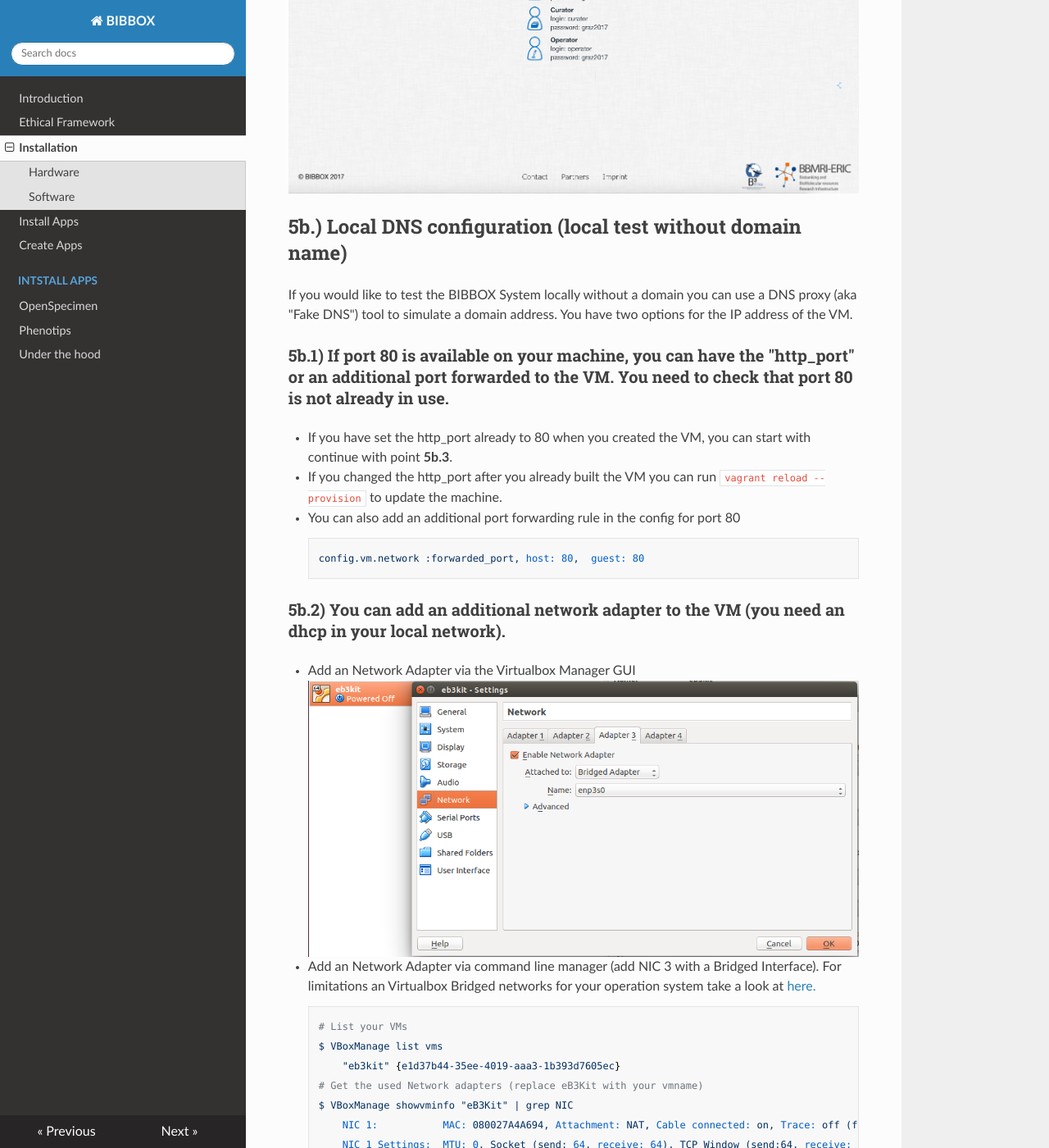
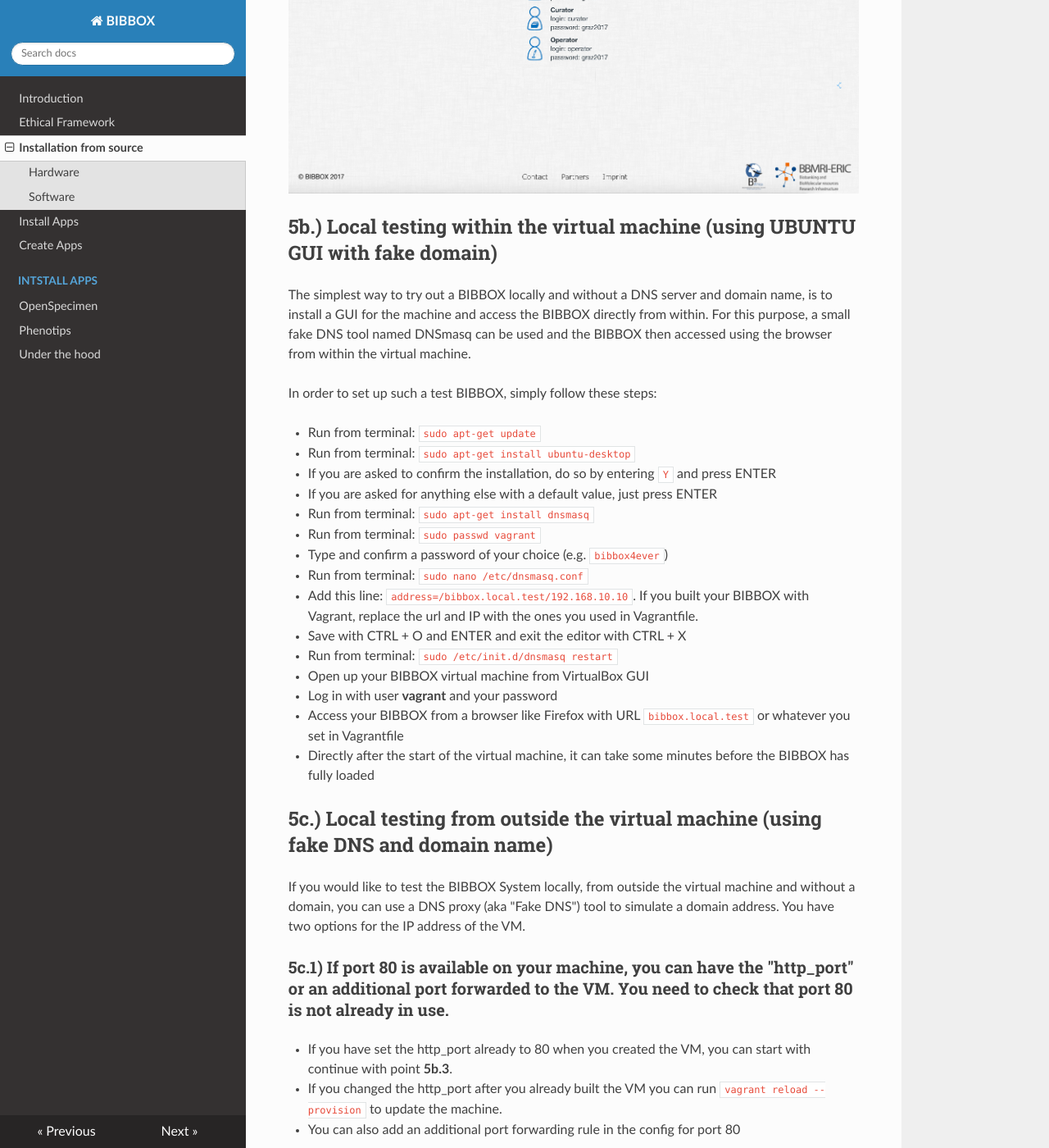
Before and after one commit to roxmer/bibbox-documentation, an MkDocs documentation site: the page built from docs/installation-source.md, in a window 1280 px wide and 1400 px high, scrolled down 10115 px. Shown: the whole window at 82% size. Built offline with MkDocs 1.6.1, drawn with Linux system fonts in a browser that asks for light colours; nearby versions of some CDN libraries; old or Windows-style settings are respelled for this version of MkDocs; some of the changed text lies outside the part shown.

Commit message:
Added Local Testing with GUI guide

```diff
--- a/docs/installation.md
+++ b/docs/installation-source.md
@@ -278,7 +278,7 @@ You will recognize it has finished, when you see a message saying "Applied catal
 ![alt text](images/installation/installation-finished.png "Finished installation")
 
 
-## 5a.) Proxy, DNS configuration (with domain name)
+## 5a.) Proxy, DNS configuration on server (with domain name)
 
 After the installation has finished, BIBBOX will automatically start its internal configuration process and boot up the BIBBOX's Liferay portal.
 Please note, that this process will take several minutes!
@@ -336,11 +336,34 @@ If your hosting provider offers you an administration panel for managing domains
 
 
 
-## 5b.) Local DNS configuration (local test without domain name)
+## 5b.) Local testing within the virtual machine (using UBUNTU GUI with fake domain)
 
-If you would like to test the BIBBOX System locally without a domain you can use a DNS proxy (aka "Fake DNS") tool to simulate a domain address. You have two options for the IP address of the VM.
+The simplest way to try out a BIBBOX locally and without a DNS server and domain name, is to install a GUI for the machine and access the BIBBOX directly from within.
+For this purpose, a small fake DNS tool named DNSmasq can be used and the BIBBOX then accessed using the browser from within the virtual machine.
 
-### 5b.1) If port 80 is available on your machine, you can have the "http_port" or an additional port forwarded to the VM. You need to check that port 80 is not already in use.
+In order to set up such a test BIBBOX, simply follow these steps:
+
+* Run from terminal: `sudo apt-get update`
+* Run from terminal: `sudo apt-get install ubuntu-desktop`
+* If you are asked to confirm the installation, do so by entering `Y` and press ENTER
+* If you are asked for anything else with a default value, just press ENTER
+* Run from terminal: `sudo apt-get install dnsmasq`
+* Run from terminal: `sudo passwd vagrant`
+* Type and confirm a password of your choice (e.g. `bibbox4ever`)
+* Run from terminal: `sudo nano /etc/dnsmasq.conf`
+* Add this line: `address=/bibbox.local.test/192.168.10.10`. If you built your BIBBOX with Vagrant, replace the url and IP with the ones you used in Vagrantfile.
+* Save with CTRL + O and ENTER and exit the editor with CTRL + X
+* Run from terminal: `sudo /etc/init.d/dnsmasq restart`
+* Open up your BIBBOX virtual machine from VirtualBox GUI
+* Log in with user **vagrant** and your password
+* Access your BIBBOX from a browser like Firefox with URL `bibbox.local.test` or whatever you set in Vagrantfile
+* Directly after the start of the virtual machine, it can take some minutes before the BIBBOX has fully loaded
+
+## 5c.) Local testing from outside the virtual machine (using fake DNS and domain name)
+
+If you would like to test the BIBBOX System locally, from outside the virtual machine and without a domain, you can use a DNS proxy (aka "Fake DNS") tool to simulate a domain address. You have two options for the IP address of the VM.
+
+### 5c.1) If port 80 is available on your machine, you can have the "http_port" or an additional port forwarded to the VM. You need to check that port 80 is not already in use.
 
 * If you have set the http_port already to 80 when you created the VM, you can start with continue with point **5b.3**.
 
@@ -351,7 +374,7 @@ If you would like to test the BIBBOX System locally without a domain you can use
         config.vm.network :forwarded_port, host: 80,  guest: 80
 
 
-### 5b.2) You can add an additional network adapter to the VM (you need an dhcp in your local network).
+### 5c.2) You can add an additional network adapter to the VM (you need an dhcp in your local network).
 
 * Add an Network Adapter via the Virtualbox Manager GUI
 ![alt text](images/installation/add-network-adapter-gui.png "Network Adapter in Virtualbox Manager GUI")
@@ -448,7 +471,7 @@ Start the VM again and login via SSH (vagrant ssh):
 
 * Add new Network Interface with vagrant (todo)
 
-### 5b.3) Install DNSCchef
+### 5c.3) Install DNSCchef
 * Download the DNSChef tool <https://thesprawl.org/media/projects/dnschef-0.3.zip> (Depending on your browser you have to confirm the certificate or add the certificate to an exception list).
 * Unzip the folder
 * Create a file called **bibbox.ini**, replace the **bibbox.local.domain** with the **bibboxbaseurl** you selected and the ip address **192.168.10.10** with the IP your VM is accessible. (see for local system section above)
--- a/mkdocs.yml
+++ b/mkdocs.yml
@@ -3,7 +3,7 @@ site_name: BIBBOX
 pages:
     - Introduction: index.md
     - Ethical Framework: ethics.md
-    - Installation: installation.md
+    - Installation from source: installation-source.md
     - Install Apps: admin-documentation.md
     - Create Apps: app-creators-manual.md
     - Intstall Apps:
```
